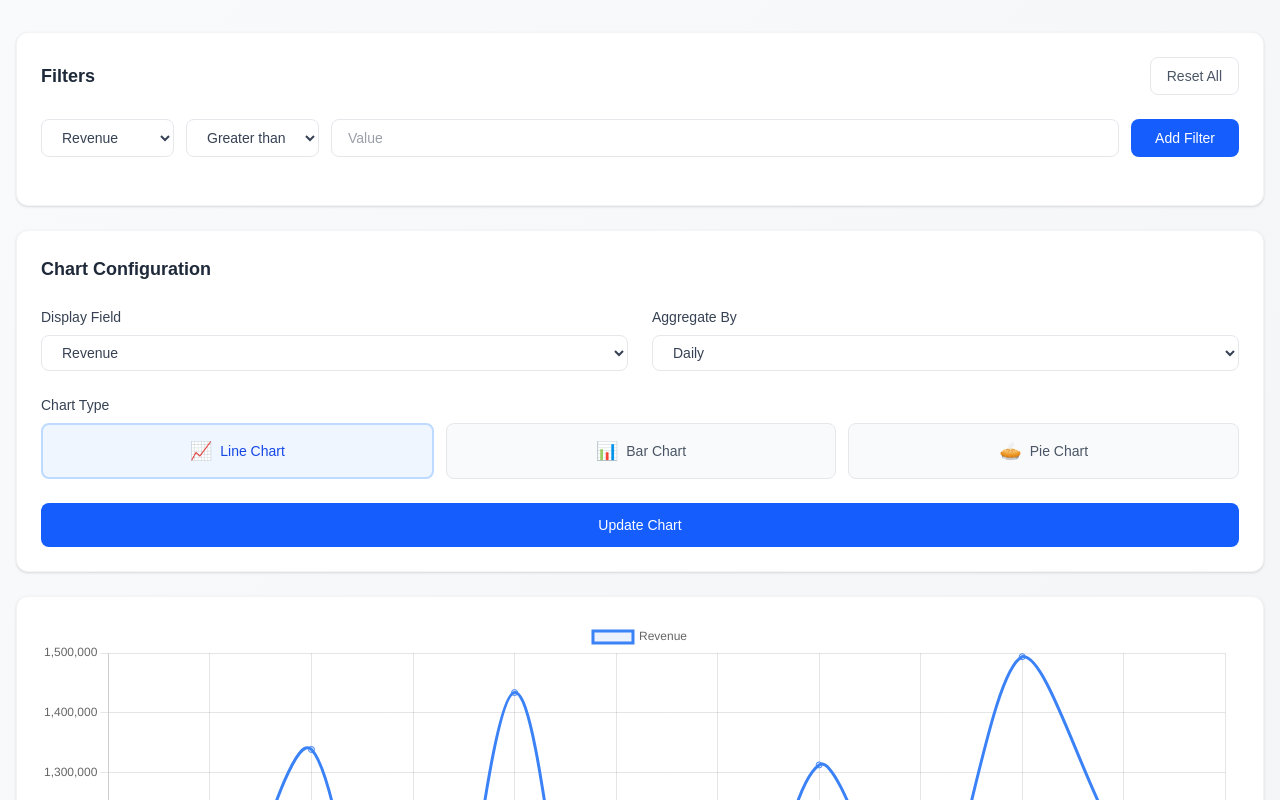
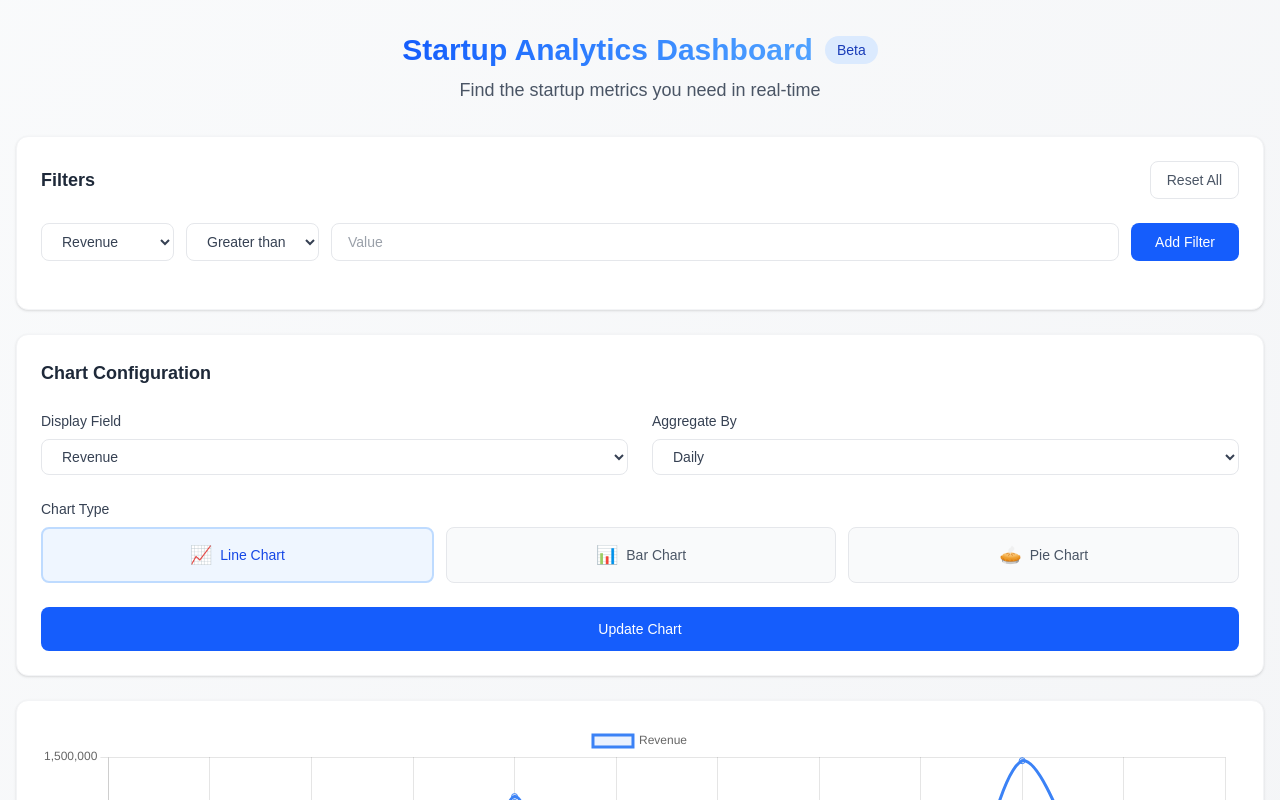
Before and after one commit to adam-dyk/startupticker, a Next.js app: page / in a window 1280 px wide. Shown: the top 800 px of the page. Built offline with nearby package versions, Linux system fonts and the light colour scheme.

Commit message:
Add title

```diff
--- a/app/page.tsx
+++ b/app/page.tsx
@@ -256,6 +256,21 @@ export default function Home() {
   return (
     <div className="min-h-screen bg-gradient-to-br from-gray-50 to-gray-100">
       <main className="max-w-7xl mx-auto px-4 py-8">
+        {/* Page Header */}
+        <div className="mb-8 text-center">
+          <h1 className="text-3xl font-bold text-gray-900 mb-2 flex items-center justify-center">
+            <span className="bg-gradient-to-r from-blue-600 to-blue-400 bg-clip-text text-transparent">
+              Startup Analytics Dashboard
+            </span>
+            <span className="ml-3 inline-flex items-center px-3 py-1 rounded-full text-sm font-medium bg-blue-100 text-blue-800">
+              Beta
+            </span>
+          </h1>
+          <p className="text-gray-600 text-lg">
+            Find the startup metrics you need in real-time
+          </p>
+        </div>
+
         {/* Filters */}
         <div className="bg-white p-6 rounded-xl shadow-sm border border-gray-100 mb-6 transition-all duration-200 hover:shadow-md">
           <div className="flex justify-between items-center mb-6">
```
